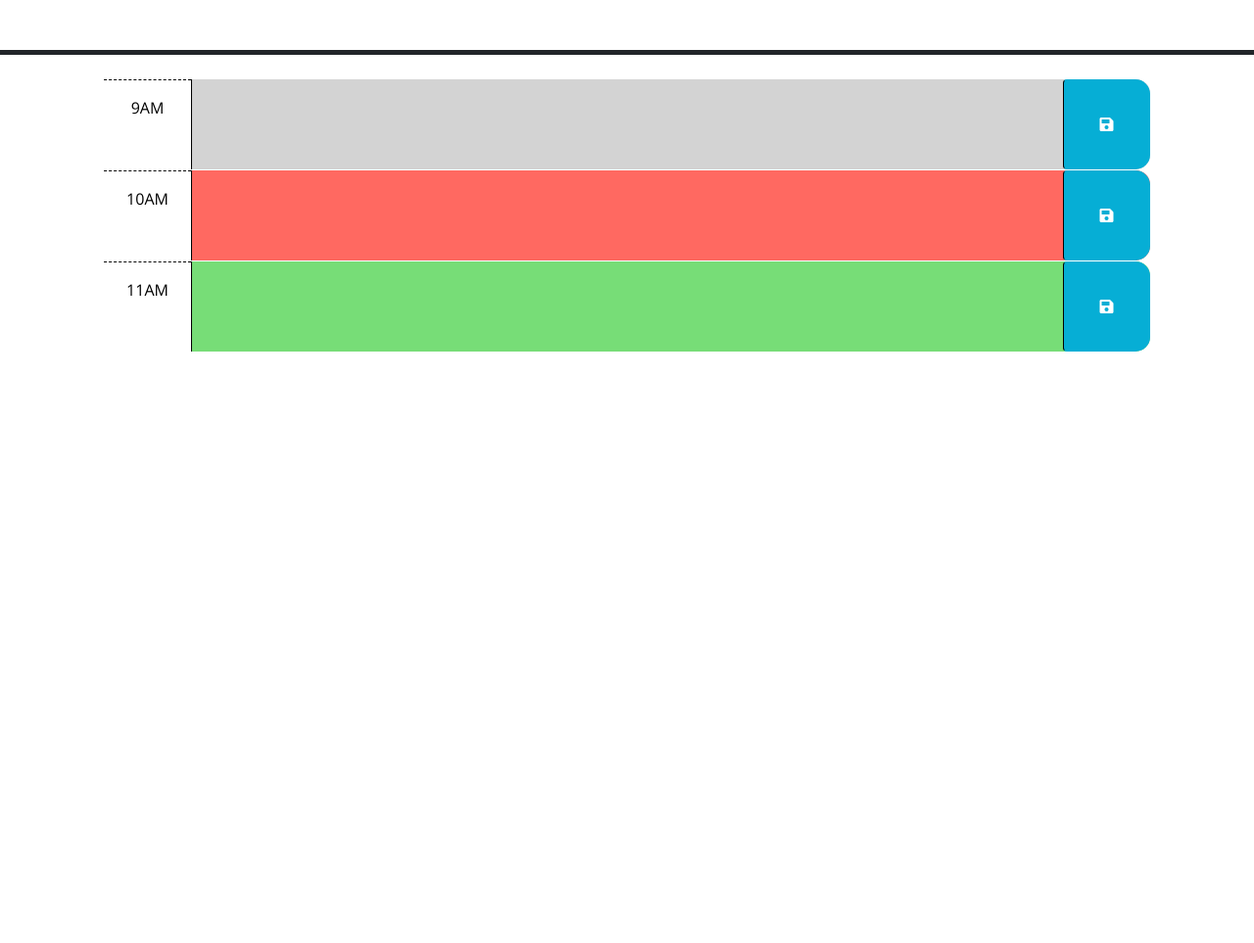
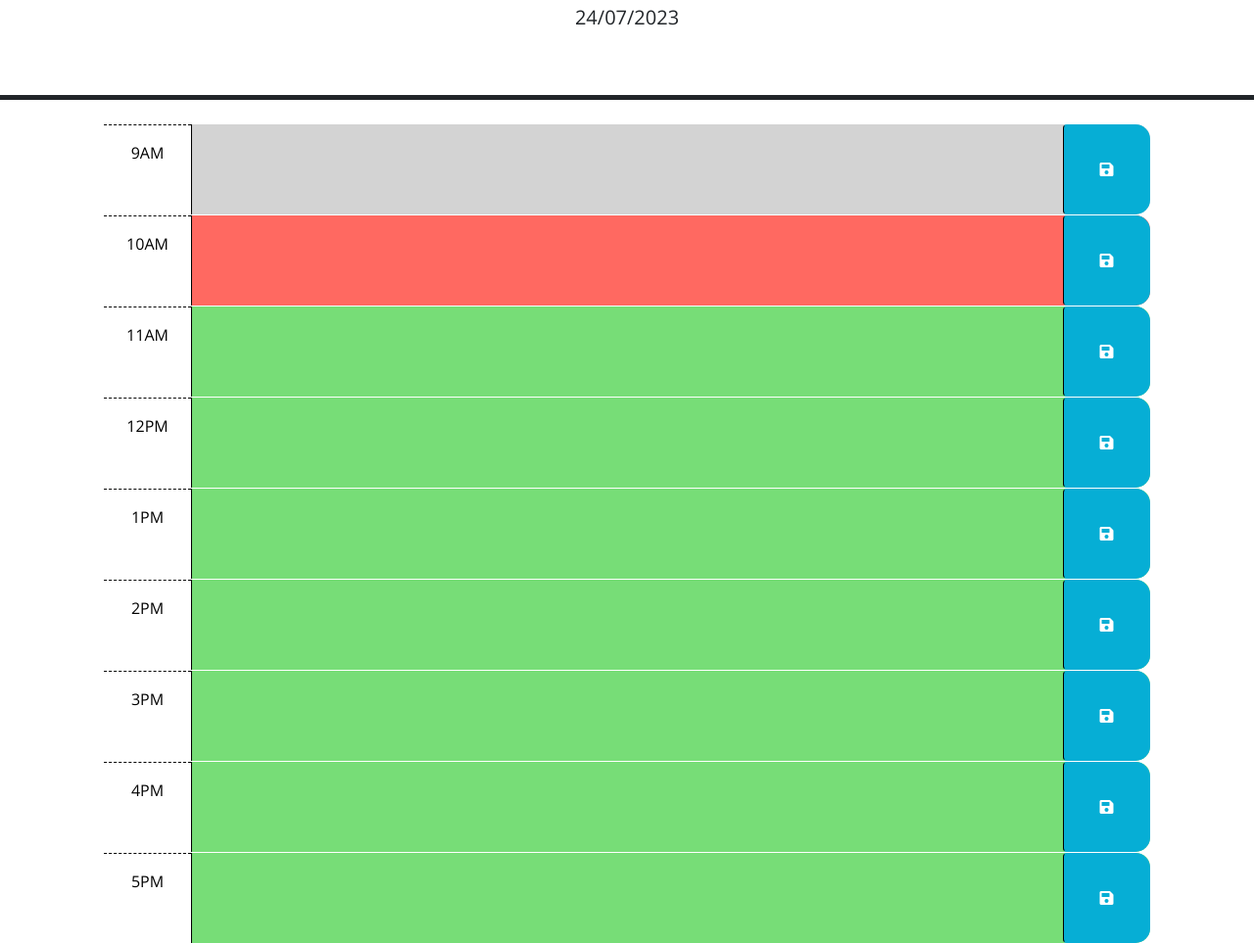
Before and after one commit to JBralic/Schedule, a plain HTML site: page index.html in a window 1280 px wide. Shown: the part 176-1139 px from the top of the page at 98% size. Before the commit the page ends 800 px from the top, so only its background shows below. Drawn offline with nearby package versions, Linux system fonts and the light colour scheme.

Commit message:
Add files via upload
Updated files for submission

```diff
--- a/index.html
+++ b/index.html
@@ -66,6 +66,56 @@
         </button>
       </div>
 
+      <div id="hour-12" class="row time-block future">
+        <div class="col-2 col-md-1 hour text-center py-3">12PM</div>
+        <textarea class="col-8 col-md-10 description" rows="3"> </textarea>
+        <button class="btn saveBtn col-2 col-md-1" aria-label="save">
+          <i class="fas fa-save" aria-hidden="true"></i>
+        </button>
+      </div>
+
+      <div id="hour-13" class="row time-block future">
+        <div class="col-2 col-md-1 hour text-center py-3">1PM</div>
+        <textarea class="col-8 col-md-10 description" rows="3"> </textarea>
+        <button class="btn saveBtn col-2 col-md-1" aria-label="save">
+          <i class="fas fa-save" aria-hidden="true"></i>
+        </button>
+      </div>
+
+      <div id="hour-14" class="row time-block future">
+        <div class="col-2 col-md-1 hour text-center py-3">2PM</div>
+        <textarea class="col-8 col-md-10 description" rows="3"> </textarea>
+        <button class="btn saveBtn col-2 col-md-1" aria-label="save">
+          <i class="fas fa-save" aria-hidden="true"></i>
+        </button>
+      </div>
+
+      <div id="hour-15" class="row time-block future">
+        <div class="col-2 col-md-1 hour text-center py-3">3PM</div>
+        <textarea class="col-8 col-md-10 description" rows="3"> </textarea>
+        <button class="btn saveBtn col-2 col-md-1" aria-label="save">
+          <i class="fas fa-save" aria-hidden="true"></i>
+        </button>
+      </div>
+
+      <div id="hour-16" class="row time-block future">
+        <div class="col-2 col-md-1 hour text-center py-3">4PM</div>
+        <textarea class="col-8 col-md-10 description" rows="3"> </textarea>
+        <button class="btn saveBtn col-2 col-md-1" aria-label="save">
+          <i class="fas fa-save" aria-hidden="true"></i>
+        </button>
+      </div>
+
+      <div id="hour-17" class="row time-block future">
+        <div class="col-2 col-md-1 hour text-center py-3">5PM</div>
+        <textarea class="col-8 col-md-10 description" rows="3"> </textarea>
+        <button class="btn saveBtn col-2 col-md-1" aria-label="save">
+          <i class="fas fa-save" aria-hidden="true"></i>
+        </button>
+      </div>
+
+
+
     <script src="https://code.jquery.com/jquery-3.4.1.min.js"></script>
     <script
       src="https://cdn.jsdelivr.net/npm/dayjs@1.11.3/dayjs.min.js"
--- a/script.js
+++ b/script.js
@@ -2,12 +2,19 @@
 // the code isn't run until the browser has finished rendering all the elements
 // in the html.
 $(function () {
+  $('#currentDay').text(dayjs().format('DD/MM/YYYY')) // '25/01/2019')
   // TODO: Add a listener for click events on the save button. This code should
   // use the id in the containing time-block as a key to save the user input in
   // local storage. HINT: What does `this` reference in the click listener
   // function? How can DOM traversal be used to get the "hour-x" id of the
   // time-block containing the button that was clicked? How might the id be
   // useful when saving the description in local storage?
+  $('.saveBtn').click(function(){
+    var value =$(this).siblings('.description').val()
+    var time =$(this).parent().attr('id')
+    // createsetitemforlocalstorage
+    localStorage.setItem(time, value);
+  })
   //
   // TODO: Add code to apply the past, present, or future class to each time
   // block by comparing the id to the current hour. HINTS: How can the id
```
Also changed, not shown: 1 other file.
